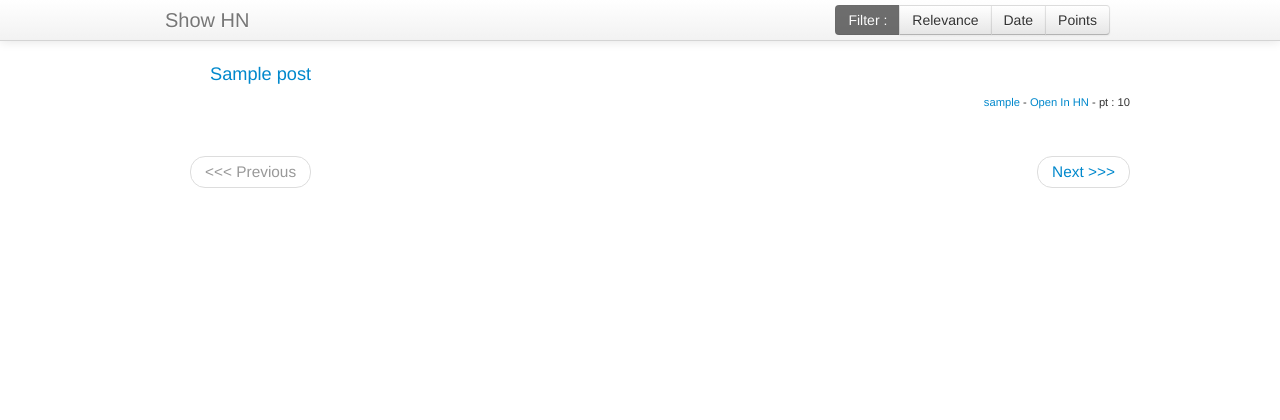
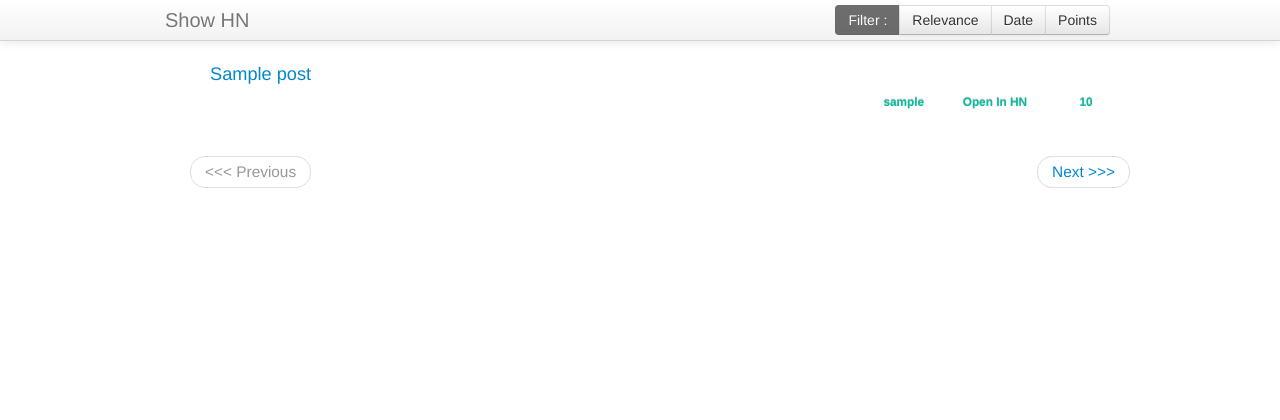
Before and after one commit to sathya-me/showhnapp, a Python web app: template Templates/index.html in a window 1280 px wide. Shown: the top 420 px of the page. Run offline with Jinja, Linux system fonts and the light colour scheme; the template is opened without the code that fills it: most values are stand-ins (such as "Sample title", 1, 10 or a date in 2020); some libraries are stand-ins or nearby versions.

Commit message:
formated info block

```diff
--- a/Templates/index.html
+++ b/Templates/index.html
@@ -48,6 +48,34 @@
             width: 100%;
         }
 
+
+        .details-row span {
+            background-color: #fff;
+        }
+
+        .details-row #openinhn,#points {
+            width: 80px;
+            text-align: center;
+        }
+
+        .details-row #username {
+            min-width: 80px;
+            text-align: center;
+        }
+
+        .details-row span, span a {
+            color: #04BF9D;
+        }
+
+        .details-row a {
+            text-decoration: none;
+        }
+
+        .details-row a:hover {
+            color: #00A19A;
+        }
+
+
     </style>
 
     </head>
@@ -87,9 +115,15 @@
                             </div>
 
                             <div class="row details-row pull-right">
-                                <a href="https://news.ycombinator.com/user?id={{ post.username }}" target="_blank">{{ post.username }}</a> -
-                                <a href="https://news.ycombinator.com/item?id={{ post.id }}" target="_blank">Open In HN</a> -
-                                pt : {{ post.points }}
+                                <span class="label" id="username">
+                                    <a href="https://news.ycombinator.com/user?id={{ post.username }}" target="_blank">{{ post.username }}</a>
+                                </span>
+                                <span class="label" id="openinhn">
+                                    <a href="https://news.ycombinator.com/item?id={{ post.id }}" target="_blank">Open In HN</a>
+                                </span>
+                                <span class="label" id="points">
+                                    {{ post.points }}
+                                </span>
                             </div>
 
                                 {% if post.desc != None %}
```
